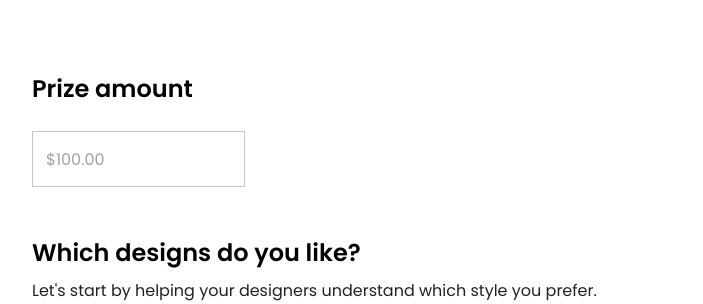
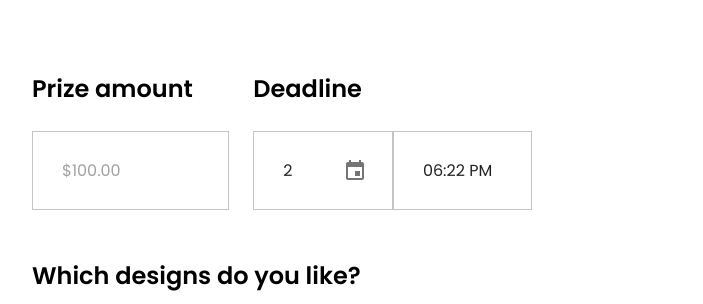
Before and after one commit to hatchways/team-bubbletea, a React (Create React App) app in the folder client/: page /create-contest in a window 1280 px wide. Shown: the part 782-1086 px from the top of the page, without its empty margins (288-991 px from the left). Built offline with nearby package versions, Linux system fonts and the light colour scheme.

Commit message:
add date and time picker

```diff
--- /dev/null
+++ b/client/src/pages/CreateContestDatePicker.jsx
@@ -0,0 +1,65 @@
+import React, { useState }from 'react';
+import { makeStyles, TextField, Typography, Grid } from '@material-ui/core';
+import { DatePicker, KeyboardDatePicker, TimePicker } from '@material-ui/pickers';
+
+const useStyles = makeStyles(theme => ({
+	root: {
+		width: "80%",
+	},
+	caption: {
+		color: "#000000",
+		margin: "10px 0",
+		fontWeight: 600,
+	},
+	textfield: {
+		width: "100%",
+		marginTop: theme.spacing(2),
+		marginBottom: theme.spacing(5),
+		"& fieldset": {
+			borderRadius: 0,
+		},
+  },
+  inputProps: {
+		padding: "30px",
+	}
+}));
+
+export function CreateContestDatePicker(props) {
+  const classes = useStyles();
+  const [selectedDate, handleDateChange] = useState(new Date());
+
+  return (
+    <Grid container justify="center">
+      <Grid item xs={12}>
+				<Typography align="left" variant="h5" className={classes.caption}>
+					Deadline
+				</Typography>
+			</Grid>
+      <Grid item xs={4}>
+        <KeyboardDatePicker
+					value={selectedDate}
+					className={classes.textfield}
+					InputAdornmentProps={{ position: "end" }}
+					inputProps={{className: classes.inputProps}}
+					variant="inline"
+					inputVariant="outlined"
+          format="dd/MM/yyyy"
+          onChange={handleDateChange}
+          animateYearScrolling
+        />
+			</Grid>
+      <Grid item xs={4}>
+				<TimePicker
+					value={selectedDate}
+					className={classes.textfield}
+					inputProps={{className: classes.inputProps}}
+					variant="inline"
+					inputVariant="outlined"
+          onChange={handleDateChange}
+        />
+			</Grid>
+      <Grid item xs={4}>
+			</Grid>
+    </Grid>
+  )
+}
--- a/client/src/pages/CreateContestPaper.jsx
+++ b/client/src/pages/CreateContestPaper.jsx
@@ -5,6 +5,7 @@ import { TextFieldLarge } from './TextFieldLarge';
 import { TextFieldPrizeAmount } from './TextFieldPrizeAmount';
 import { CreateContestPickDesign } from './CreateContestPickDesign';
 import { CreateContestButton } from './CreateContestButton';
+import { CreateContestDatePicker } from './CreateContestDatePicker';
 
 const useStyles = makeStyles(theme => ({
   paper: {
@@ -27,7 +28,7 @@ export function CreateContestPaper(props) {
     <>
       <Typography align="center" variant="h4" className={classes.header}>
         Create new contest
-		</Typography>
+		  </Typography>
       <Grid container justify="center">
         <Paper className={classes.paper}>
           <TextFieldLarge
@@ -41,12 +42,15 @@ export function CreateContestPaper(props) {
             rows="10"
             rowsMax="10"
           />
-          <Grid container>
+          <Grid container spacing={3}>
             <Grid item xs={4}>
               <TextFieldPrizeAmount
                 label="Prize amount"
                 placeholder="$100.00"
               />
+            </Grid>
+            <Grid item xs={8}>
+              <CreateContestDatePicker />
             </Grid>
           </Grid>
           <CreateContestPickDesign />
--- a/client/src/pages/TextFieldPrizeAmount.jsx
+++ b/client/src/pages/TextFieldPrizeAmount.jsx
@@ -1,4 +1,4 @@
-import React, { Fragment } from 'react';
+import React from 'react';
 import { makeStyles, TextField, Typography, Grid } from '@material-ui/core';
 
 const useStyles = makeStyles(theme => ({
@@ -17,6 +17,9 @@ const useStyles = makeStyles(theme => ({
 		"& fieldset": {
 			borderRadius: 0,
 		},
+	},
+	inputProps: {
+		padding: "30px",
 	}
 }));
 
@@ -24,7 +27,6 @@ export function TextFieldPrizeAmount(props) {
 	const classes = useStyles();
 
 	return (
-		<Fragment>
 		<Grid container justify="center">
 			<Grid item xs={12}>
 				<Typography align="left" variant="h5" className={classes.caption}>
@@ -35,6 +37,7 @@ export function TextFieldPrizeAmount(props) {
 				<TextField
 					type={props.type}
 					className={classes.textfield}
+					inputProps={{className: classes.inputProps}}
 					variant="outlined"
 					onChange={props.onChange}
 					value={props.value}
@@ -42,6 +45,5 @@ export function TextFieldPrizeAmount(props) {
 				/>
 			</Grid>
 		</Grid>
-		</Fragment>
 	)
 }
```
Lines whose indentation alone changed are shown as unchanged.
